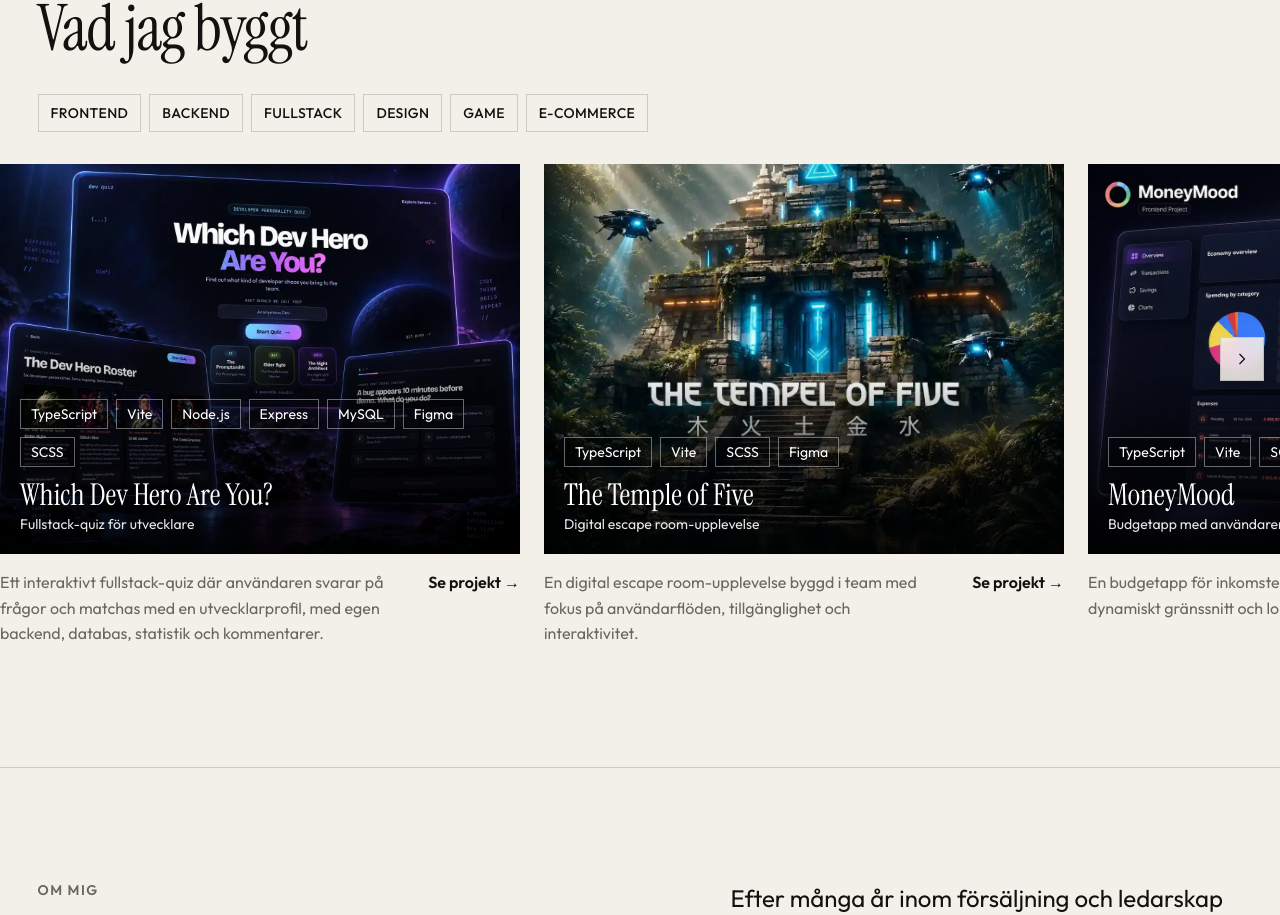
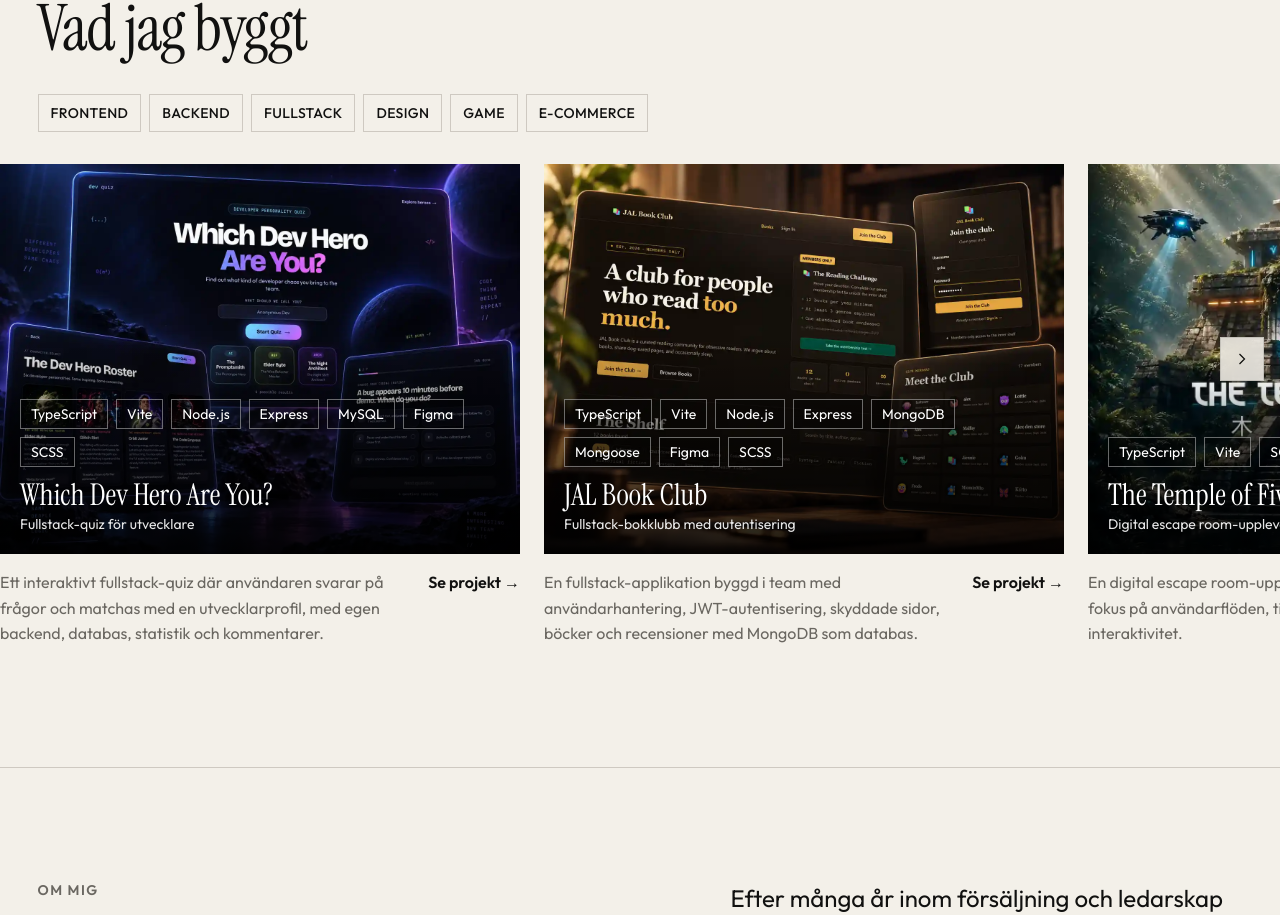
Before and after one commit to AlexJCodes/alexander-johansson-portfolio-react, a React (Vite) app: page / in a window 1280 px wide. Shown: the part 951-1866 px from the top of the page. Built offline with nearby package versions, Linux system fonts and the light colour scheme.

Commit message:
feat: add JAL Book Club project

```diff
--- a/src/data/projects.ts
+++ b/src/data/projects.ts
@@ -4,6 +4,7 @@ import moneyMoodCover from "../assets/images/projects/moneymood-project.webp";
 import sirVectorCover from "../assets/images/projects/sir-vector-project.webp";
 import templeOfFiveCover from "../assets/images/projects/temple-of-five-project.webp";
 import whichDevHeroCover from "../assets/images/projects/which-dev-hero-project.webp";
+import jalBookClubCover from "../assets/images/projects/jal-book-club-project.webp";
 
 export type ProjectType = "Design" | "Game" | "E-commerce";
 
@@ -43,6 +44,27 @@ export const projects: Project[] = [
     imageAlt: "Omslagsbild för Which Dev Hero Are You?",
     githubUrl: "https://github.com/AlexJCodes/which-dev-hero-are-you-api",
     liveUrl: "https://which-dev-hero.vercel.app/",
+  },
+  {
+    id: "jal-book-club",
+    title: "JAL Book Club",
+    subtitle: "Fullstack-bokklubb med autentisering",
+    description:
+      "En fullstack-applikation byggd i team med användarhantering, JWT-autentisering, skyddade sidor, böcker och recensioner med MongoDB som databas.",
+    technologies: [
+      "TypeScript",
+      "Vite",
+      "Node.js",
+      "Express",
+      "MongoDB",
+      "Mongoose",
+      "Figma",
+      "SCSS",
+    ],
+    image: jalBookClubCover,
+    imageAlt: "Omslagsbild för JAL Book Club",
+    githubUrl: "https://github.com/AlexJCodes/jal-book-club",
+    liveUrl: "https://jal-book-club-seven.vercel.app/",
   },
   {
     id: "temple-of-five",
```
Also changed, not shown: src/assets/images/projects/jal-book-club-project.webp (added).
